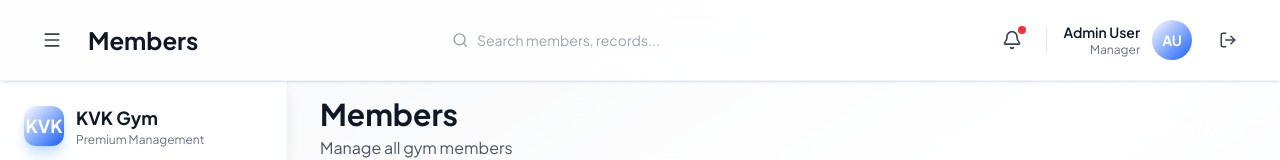
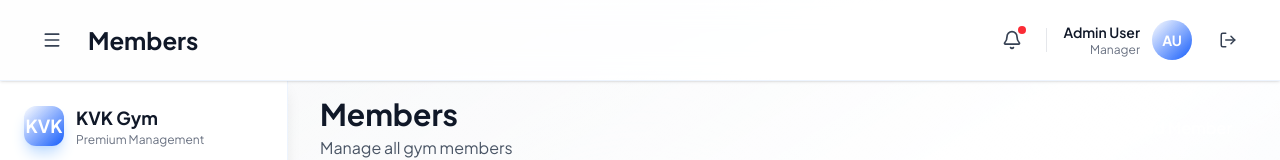
Before and after one commit to 2DCoders/KVK-Gym, a React (Vite) app in the folder kvk-gym-billing/: page /members in a window 1280 px wide. Shown: the top 160 px of the page. Built offline with nearby package versions, Linux system fonts and the light colour scheme.

Commit message:
feat: remove desktop search bar from navbar for cleaner layout

```diff
--- a/kvk-gym-billing/src/components/navbar/index.tsx
+++ b/kvk-gym-billing/src/components/navbar/index.tsx
@@ -69,22 +69,6 @@ export default function Navbar({
           </h1>
         </div>
 
-        {/* Center Section - Search Bar (Desktop) */}
-        <div className="hidden md:flex items-center flex-1 max-w-xs mx-8">
-          <div className="w-full relative">
-            <div className="relative flex items-center bg-light-gray rounded-full px-4 py-2 transition-all duration-200 focus-within:ring-2 focus-within:ring-primary/20 focus-within:bg-white">
-              <Search size={18} className="text-gray-400" />
-              <input
-                type="text"
-                placeholder="Search members, records..."
-                value={searchValue}
-                onChange={(e) => setSearchValue(e.target.value)}
-                className="ml-2 bg-transparent outline-none text-sm w-full placeholder-gray-500 text-gray-900"
-              />
-            </div>
-          </div>
-        </div>
-
         {/* Right Section - Actions */}
         <div className="flex items-center gap-3 md:gap-4">
           {/* Mobile Search Toggle */}
```
